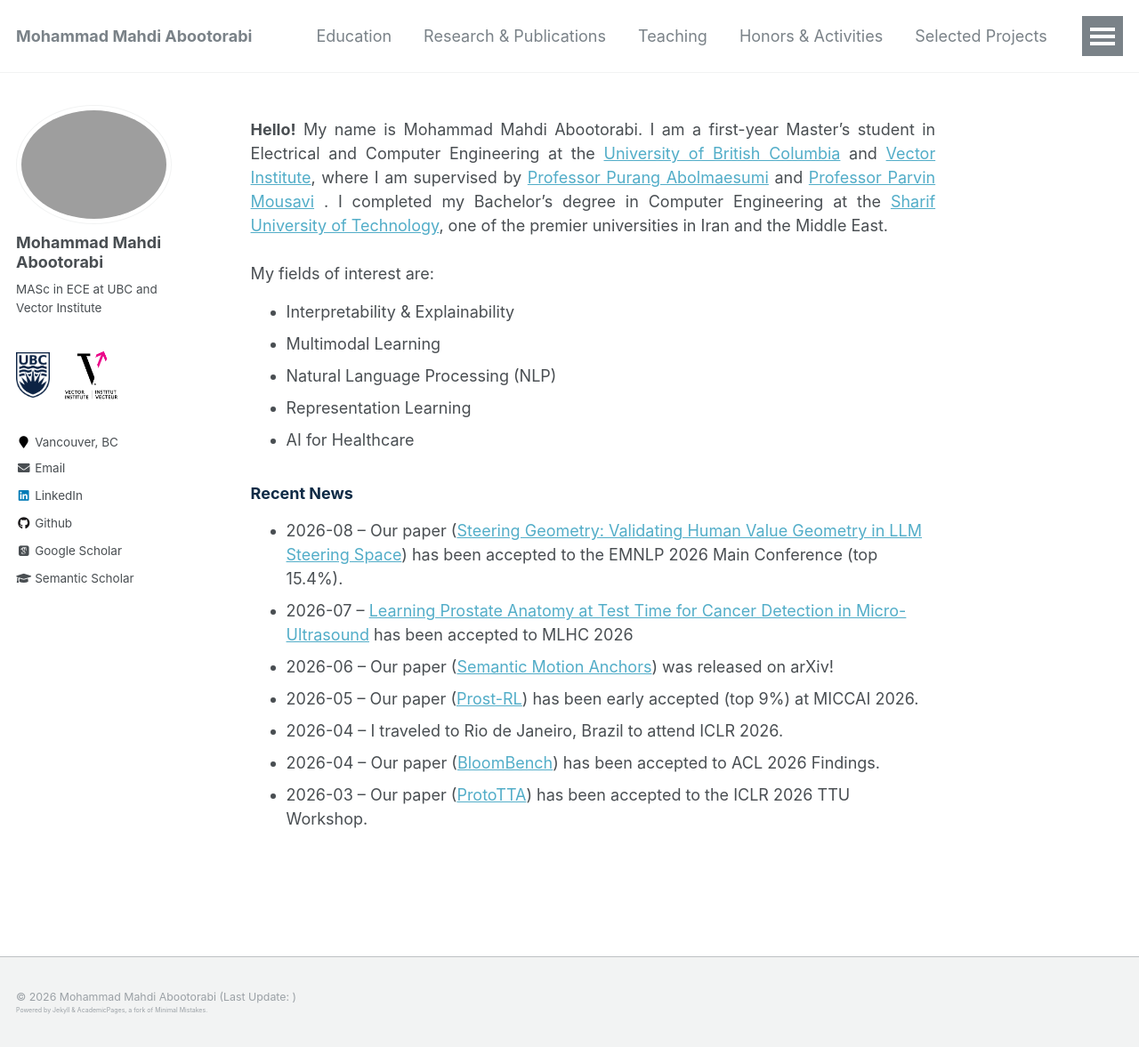
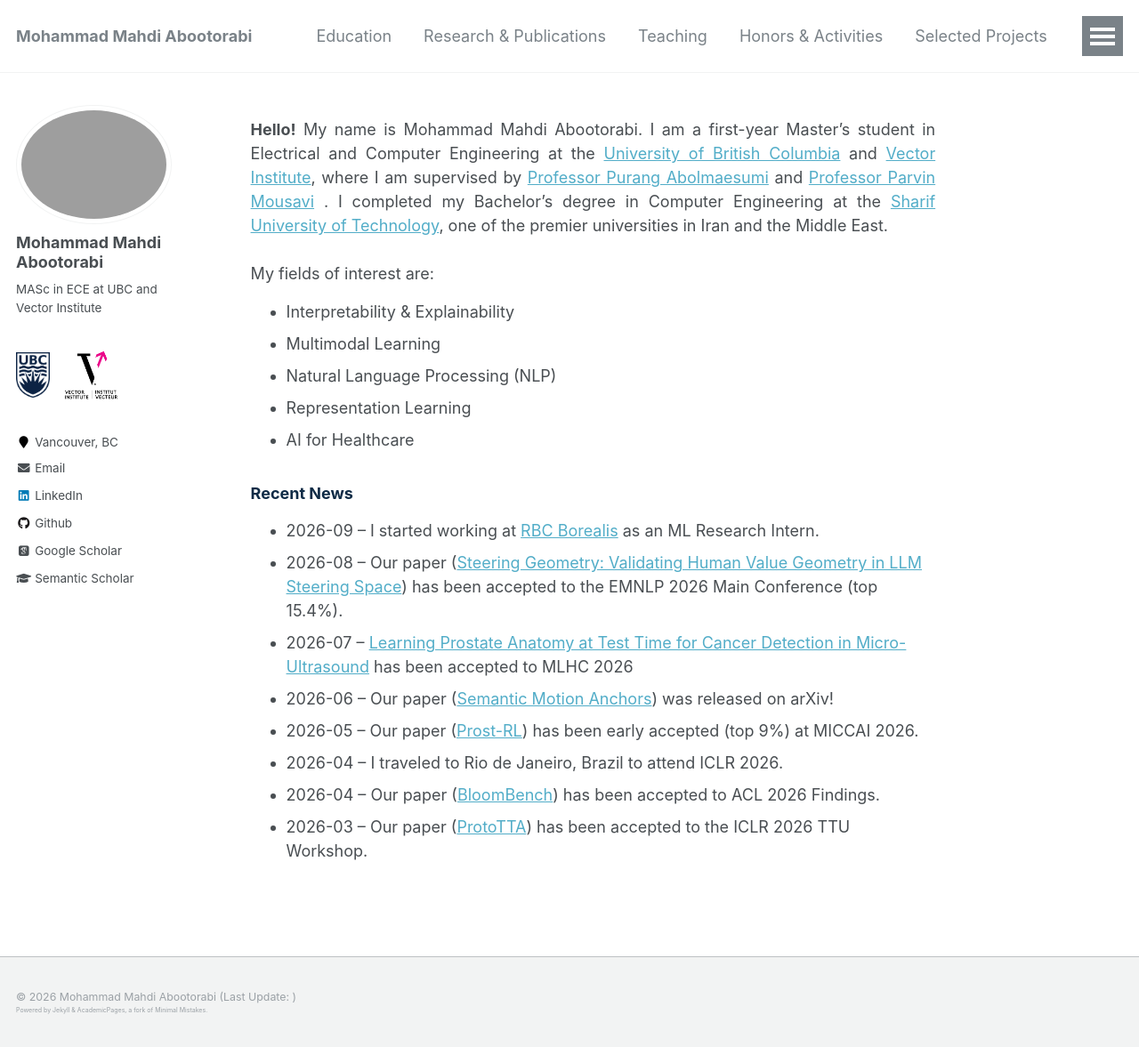
Before and after one commit to aboots/aboots.github.io, a Jekyll site: the page built from _pages/about.md, in a window 1280 px wide and 1177 px high. Shown: the whole window at 89% size. Built offline with Jekyll 4.4.1, drawn with Linux system fonts in a browser that asks for light colours; nearby versions of some CDN libraries; some web fonts are replaced.

Commit message:
Update about.md

```diff
--- a/_pages/about.md
+++ b/_pages/about.md
@@ -33,7 +33,8 @@ My fields of interest are:
 
 <h3 class="header-color">Recent News</h3>
 <ul markdown='1'>
-<li>2026-08 – Our paper (<a href="coming soon">Steering Geometry: Validating Human Value Geometry in LLM Steering Space</a>) has been accepted to the EMNLP 2026 Main Conference (top 15.4%).</li>
+<li>2026-09 – I started working at <a href="https://rbcborealis.com/">RBC Borealis</a> as an ML Research Intern.</li>
+<li>2026-08 – Our paper (<a href="https://arxiv.org/abs/2609.06289">Steering Geometry: Validating Human Value Geometry in LLM Steering Space</a>) has been accepted to the EMNLP 2026 Main Conference (top 15.4%).</li>
 <li>2026-07 – <a href="https://arxiv.org/abs/2608.20557">Learning Prostate Anatomy at Test Time for Cancer Detection in Micro-Ultrasound</a> has been accepted to MLHC 2026</li>
 <li>2026-06 – Our paper (<a href="https://arxiv.org/abs/2605.30608">Semantic Motion Anchors</a>) was released on arXiv!</li>
 <li>2026-05 – Our paper (<a href="https://arxiv.org/abs/2606.30951">Prost-RL</a>) has been early accepted (top 9%) at MICCAI 2026.</li>
```
